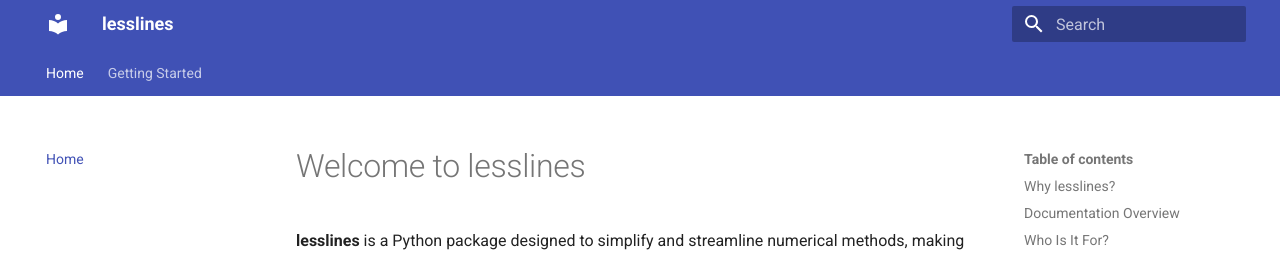
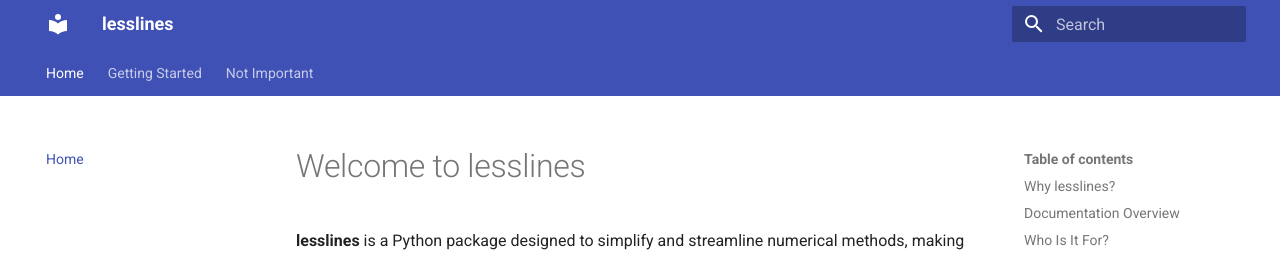
Before and after one commit to dudung/lesslines, an MkDocs documentation site: the page built from docs/index.md, in a window 1280 px wide and 1261 px high. Shown: the top 257 px of the window. Built offline with MkDocs 1.6.1 and Material for MkDocs 9.7.7, drawn with Linux system fonts in a browser that asks for light colours.

Commit message:
udpdate nav

```diff
--- a/mkdocs.yml
+++ b/mkdocs.yml
@@ -16,6 +16,8 @@ nav:
   - Getting Started:
       - Installation: installation.md
       - Usage: usage.md
+  - Not Important:
+      - Empty: empty.md
 
 plugins:
   - search
```
Also changed, not shown: docs/empty.md (+2 -0 lines).
